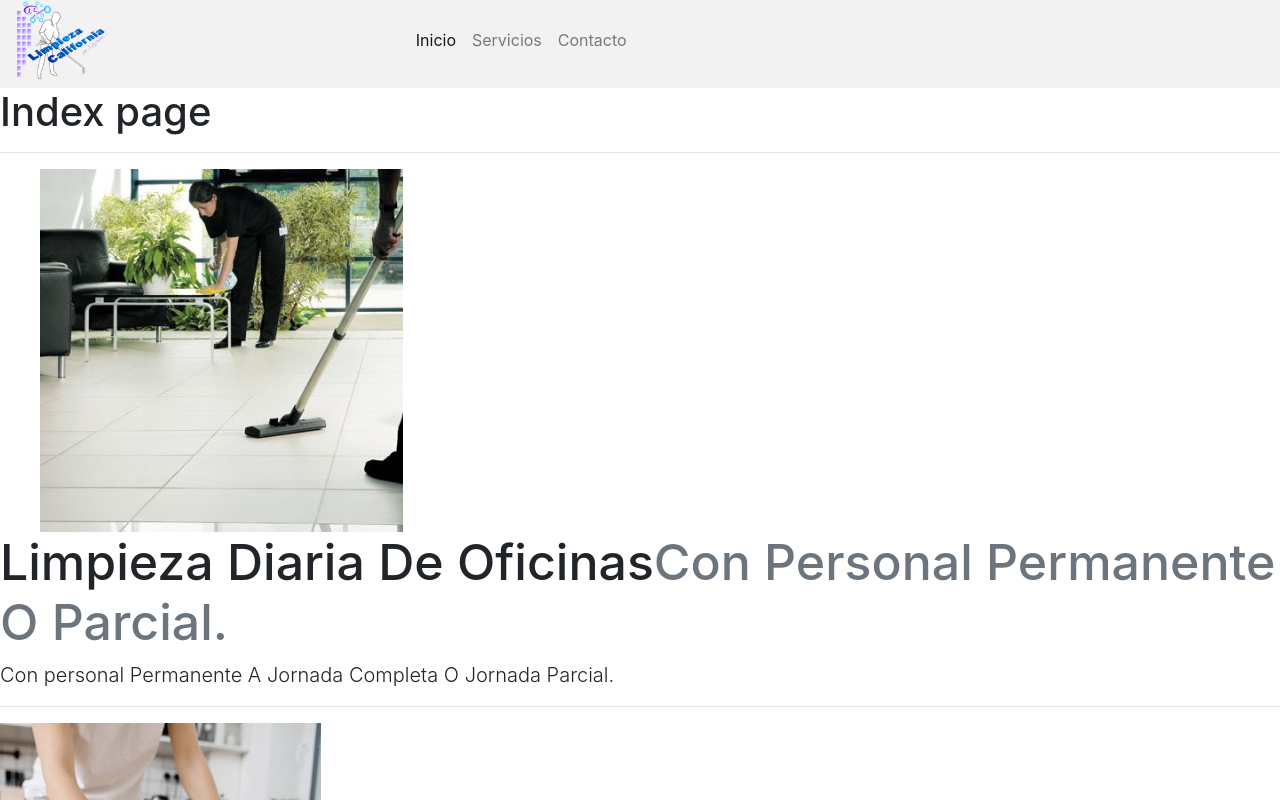
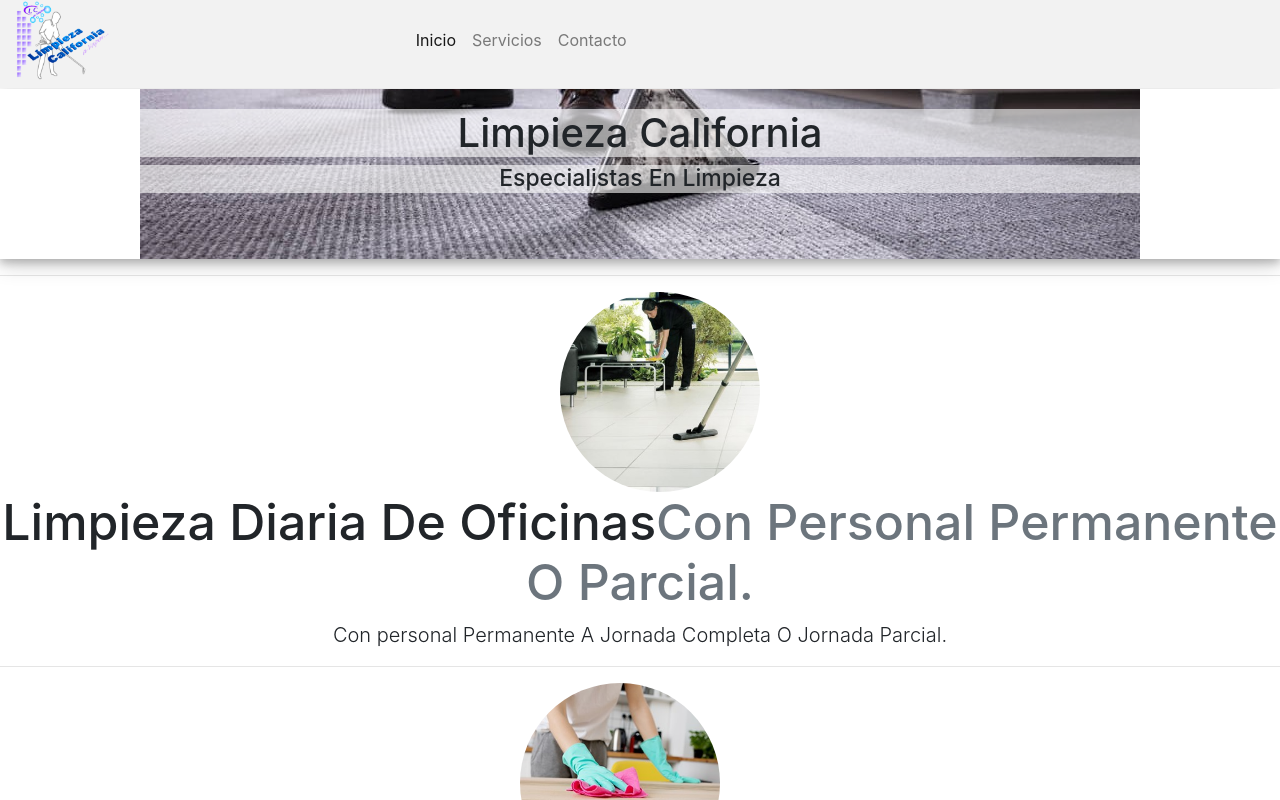
Before and after one commit to SalvadorGonzalez/limpieza-california, a React (Create React App) app: page / in a window 1280 px wide. Shown: the top 800 px of the page. Built offline with nearby package versions, Linux system fonts and the light colour scheme.

Commit message:
Fixed header, centered content, heade lines added

```diff
--- a/src/components/NavigationBar/NavigationBar.js
+++ b/src/components/NavigationBar/NavigationBar.js
@@ -8,7 +8,7 @@ const divStyle = {
 };
 
 const NavigationBar = () => (
-  <nav className="navbar navbar-expand-md navbar-light" style={divStyle} id="main-navigation">
+  <nav className="navbar navbar-expand-md fixed-top navbar-light" style={divStyle} id="main-navigation">
     <a href="#">
       <img src={logo} id="logo-limpieza"></img>
     </a>
--- a/src/pages/index.css
+++ b/src/pages/index.css
@@ -95,3 +95,44 @@ footer {
         margin-left: 0;
     }
 }
+
+.container{
+    padding: 0px 0;
+    margin: 0px 0;
+}
+
+.header-image{
+    display: block;
+    width: 100%;
+    text-align: center;
+    background: url(./img/alfombra-2.jpg) no-repeat center center scroll;
+    height: 170px;
+    margin-top: 89px;
+    box-shadow: 0 4px 8px 0 rgba(0, 0, 0, 0.2), 0 6px 20px 0 rgba(0, 0, 0, 0.19);
+}
+
+.headline h1 {
+    font-size: 40px;
+    background: rgba(255,255,255,0.6);
+}
+
+.headline h2 {
+    font-size: 23px;
+    background: rgba(255,255,255,0.6);
+}
+
+.headline-content {
+    padding-right: 15px;
+    padding-left: 15px;
+    padding-top: 20px;
+    padding-bottom: 20px;
+}
+
+.img-circle {
+    border-radius: 50%;
+    height: 200px;
+}
+
+.featurette{
+    text-align: center;
+}
--- a/src/pages/index.js
+++ b/src/pages/index.js
@@ -12,7 +12,14 @@ import sillon from './img/limpieza-sillon.jpg';
 const Index = () =>(
     <div>
             <NavigationBar />
-        <h1>Index page</h1>
+            <div class="header-image">
+                <div class="headline">
+                    <div class="headline-content">
+                        <h1>Limpieza California</h1>
+                        <h2>Especialistas En Limpieza</h2>
+                    </div>
+                </div>
+            </div>
             <hr className="featurette-divider" />
                 <div className="featurette" id="about">
                     <img className="featurette-image img-circle img-responsive pull-right" src={oficinas}></img>
@@ -61,7 +68,6 @@ const Index = () =>(
                     </h2>
                     <p className="lead">Servicio realizado con el metodo mas avanzado en limpieza a vapor, utilizado productos efectivos en eliminacion de manchas y olores.</p>
                 </div>
-            <hr className="featurette-divider" />
             <Footer />
     </div>
 );
```
Also changed, not shown: src/pages/img/alfombra-2.jpg (added). Lines whose indentation alone changed are shown as unchanged.
